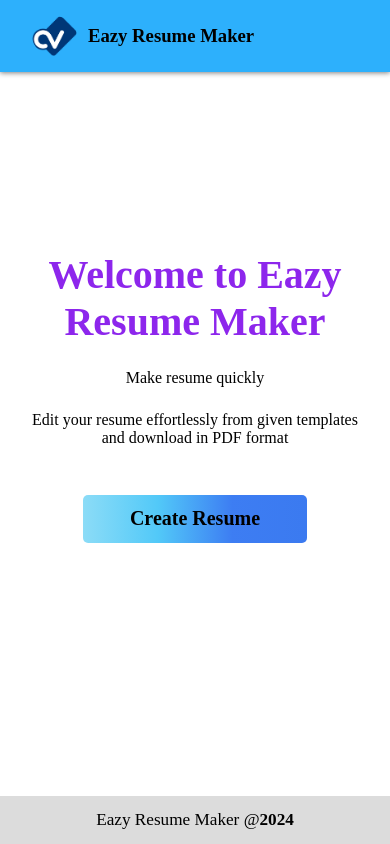
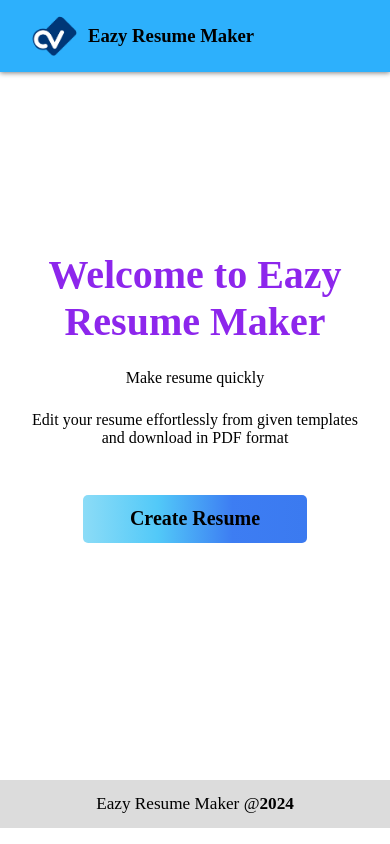
Before and after one commit to Deepak9717/easy-resume-maker, a React (Vite) app: page / in a window 390 px wide. Built offline with nearby package versions, Linux system fonts and the light colour scheme.

Commit message:
Update App.css

```diff
--- a/src/App.css
+++ b/src/App.css
@@ -375,4 +375,7 @@ footer div span {
   .heading p {
     font-size: 1rem;
   }
+  footer{
+    height:4rem;
+  }
 }
```
